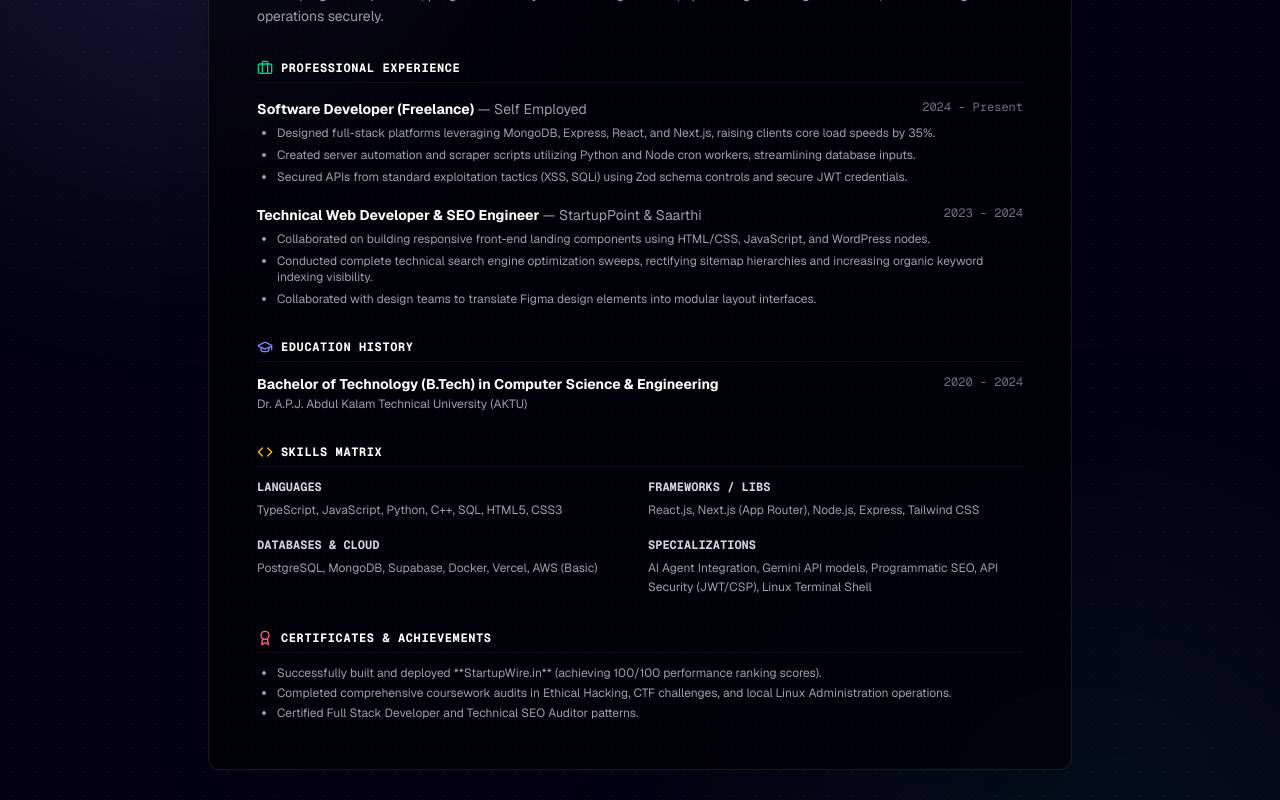
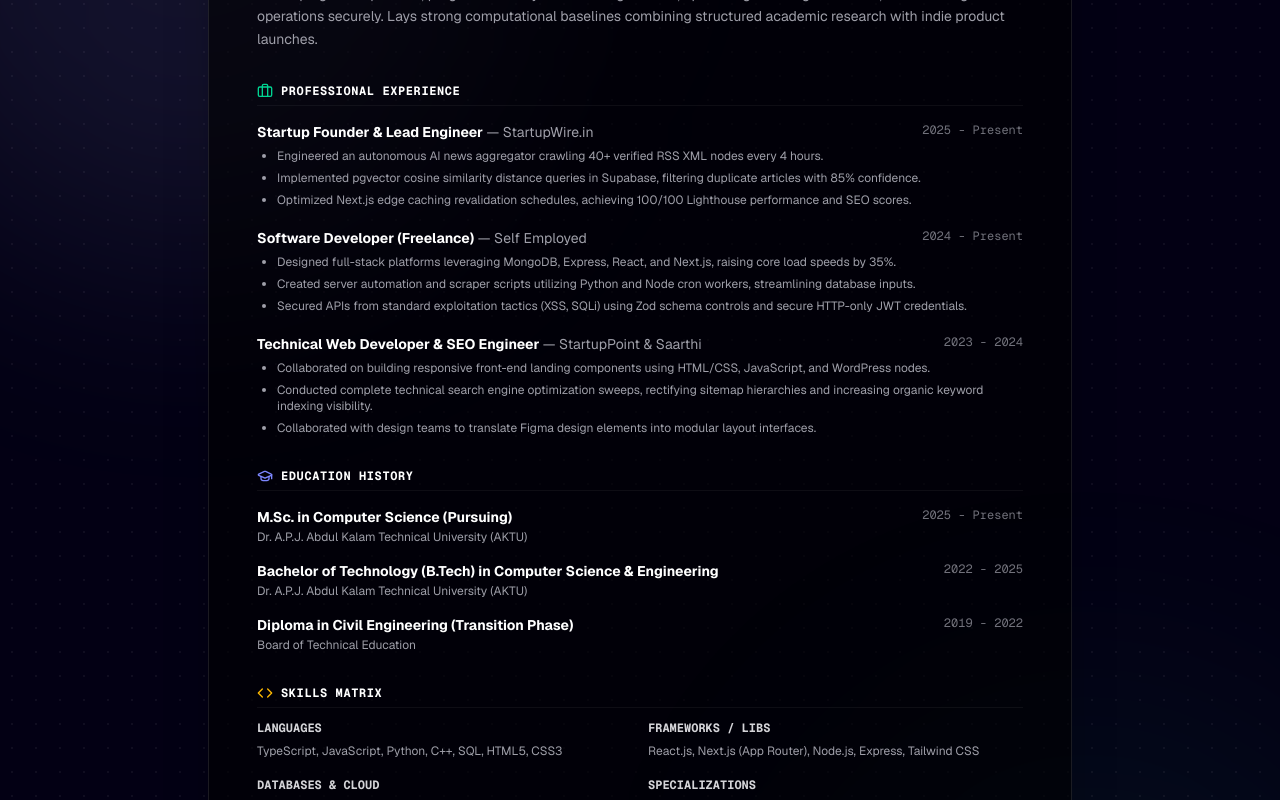
Before and after one commit to IamKady/kuldeepvishwakarma, a Next.js app: page /resume in a window 1280 px wide. Shown: the part 560-1360 px from the top of the page. Built offline with nearby package versions, Linux system fonts and the light colour scheme.

Commit message:
feat: update resume credentials to align with MSc and StartupWire founder achievements

```diff
--- a/src/app/resume/page.tsx
+++ b/src/app/resume/page.tsx
@@ -16,7 +16,8 @@ import {
   Award,
   Phone,
   FileText,
-  Sparkles
+  Sparkles,
+  CheckCircle2
 } from 'lucide-react';
 import confetti from 'canvas-confetti';
 
@@ -36,7 +37,7 @@ export default function Resume() {
   const skillsGroup = [
     { title: 'Languages', items: ['TypeScript', 'JavaScript', 'Python', 'C++', 'SQL', 'HTML5', 'CSS3'] },
     { title: 'Frameworks / Libs', items: ['React.js', 'Next.js (App Router)', 'Node.js', 'Express', 'Tailwind CSS'] },
-    { title: 'Databases & Cloud', items: ['PostgreSQL', 'MongoDB', 'Supabase', 'Docker', 'Vercel', 'AWS (Basic)'] },
+    { title: 'Databases & Cloud', items: ['PostgreSQL', 'pgvector', 'MongoDB', 'Supabase', 'Docker', 'Vercel', 'AWS (Basic)'] },
     { title: 'Specializations', items: ['AI Agent Integration', 'Gemini API models', 'Programmatic SEO', 'API Security (JWT/CSP)', 'Linux Terminal Shell'] }
   ];
 
@@ -45,7 +46,7 @@ export default function Resume() {
   return (
     <div className="max-w-4xl mx-auto px-4 space-y-10 py-6 print:py-0 print:px-0">
 
-      {/* Simulated PDF Toolbar (Hidden when printed) */}
+      {/* PDF Toolbar */}
       <div className="flex flex-col md:flex-row justify-between items-stretch md:items-center gap-4 bg-zinc-950/70 p-4 rounded-xl border border-white/10 print:hidden backdrop-blur-md">
         <div className="flex items-center space-x-3">
           <div className="p-2 bg-rose-500/10 rounded border border-rose-500/20">
@@ -56,7 +57,7 @@ export default function Resume() {
               resume_kuldeep_vishwakarma.pdf <span className="text-[9px] text-zinc-500 normal-case">(A4 Render)</span>
             </h1>
             <p className="text-[10px] text-zinc-500 font-mono mt-0.5">
-              Size: ~124 KB | Ver: 1.4.2 | Systems Active
+              Size: ~128 KB | Ver: 1.4.6 | Systems Active
             </p>
           </div>
         </div>
@@ -171,7 +172,7 @@ export default function Resume() {
           <p className={`text-xs sm:text-sm leading-relaxed font-sans ${
             isPdf ? 'text-zinc-800' : 'text-zinc-400'
           } print:text-zinc-700`}>
-            Innovative Computer Science graduate and software engineer with expertise designing responsive MERN & Next.js web applications, building background crawlers, and integrating artificial intelligence engines. Hands-on experience developing StartupWire.in, programmatically summarizing content, optimizing for Google crawlers, and handling server operations securely.
+            Innovative Computer Science graduate and software engineer with expertise designing responsive MERN & Next.js web applications, building background crawlers, and integrating artificial intelligence engines. Hands-on experience developing StartupWire.in, programmatically summarizing content, optimizing for Google crawlers, and handling server operations securely. Lays strong computational baselines combining structured academic research with indie product launches.
           </p>
         </div>
 
@@ -185,6 +186,25 @@ export default function Resume() {
           </h3>
 
           <div className="space-y-5">
+            {/* StartupWire */}
+            <div className="space-y-1.5">
+              <div className="flex justify-between items-start text-xs sm:text-sm font-sans">
+                <div>
+                  <span className={`font-bold ${isPdf ? 'text-zinc-950' : 'text-white'} print:text-zinc-900`}>Startup Founder & Lead Engineer</span>
+                  <span className={isPdf ? 'text-zinc-600' : 'text-zinc-400 print:text-zinc-600'}> — StartupWire.in</span>
+                </div>
+                <span className={`font-mono text-xs ${isPdf ? 'text-zinc-600' : 'text-zinc-500'} print:text-zinc-600`}>2025 - Present</span>
+              </div>
+              <ul className={`list-disc pl-5 text-xs space-y-1.5 font-sans ${
+                isPdf ? 'text-zinc-800' : 'text-zinc-400'
+              } print:text-zinc-700`}>
+                <li>Engineered an autonomous AI news aggregator crawling 40+ verified RSS XML nodes every 4 hours.</li>
+                <li>Implemented pgvector cosine similarity distance queries in Supabase, filtering duplicate articles with 85% confidence.</li>
+                <li>Optimized Next.js edge caching revalidation schedules, achieving 100/100 Lighthouse performance and SEO scores.</li>
+              </ul>
+            </div>
+
+            {/* Freelance */}
             <div className="space-y-1.5">
               <div className="flex justify-between items-start text-xs sm:text-sm font-sans">
                 <div>
@@ -196,12 +216,13 @@ export default function Resume() {
               <ul className={`list-disc pl-5 text-xs space-y-1.5 font-sans ${
                 isPdf ? 'text-zinc-800' : 'text-zinc-400'
               } print:text-zinc-700`}>
-                <li>Designed full-stack platforms leveraging MongoDB, Express, React, and Next.js, raising clients core load speeds by 35%.</li>
+                <li>Designed full-stack platforms leveraging MongoDB, Express, React, and Next.js, raising core load speeds by 35%.</li>
                 <li>Created server automation and scraper scripts utilizing Python and Node cron workers, streamlining database inputs.</li>
-                <li>Secured APIs from standard exploitation tactics (XSS, SQLi) using Zod schema controls and secure JWT credentials.</li>
+                <li>Secured APIs from standard exploitation tactics (XSS, SQLi) using Zod schema controls and secure HTTP-only JWT credentials.</li>
               </ul>
             </div>
 
+            {/* Saarthi */}
             <div className="space-y-1.5">
               <div className="flex justify-between items-start text-xs sm:text-sm font-sans">
                 <div>
@@ -222,19 +243,38 @@ export default function Resume() {
         </div>
 
         {/* Education Section */}
-        <div className="space-y-3">
+        <div className="space-y-4">
           <h3 className={`text-xs font-bold uppercase tracking-wider font-mono border-b pb-1.5 flex items-center ${
             isPdf ? 'text-zinc-950 border-zinc-200' : 'text-white border-white/5'
           } print:text-zinc-900 print:border-zinc-200`}>
             <GraduationCap className={`w-4 h-4 mr-2 ${isPdf ? 'text-indigo-700' : 'text-indigo-400'} print:text-indigo-600`} />
             Education History
           </h3>
-          <div className="flex justify-between items-start text-xs sm:text-sm font-sans">
-            <div>
-              <span className={`font-bold ${isPdf ? 'text-zinc-950' : 'text-white'} print:text-zinc-900`}>Bachelor of Technology (B.Tech) in Computer Science & Engineering</span>
-              <p className={`text-xs mt-0.5 ${isPdf ? 'text-zinc-600' : 'text-zinc-400'} print:text-zinc-600`}>Dr. A.P.J. Abdul Kalam Technical University (AKTU)</p>
+
+          <div className="space-y-4">
+            <div className="flex justify-between items-start text-xs sm:text-sm font-sans">
+              <div>
+                <span className={`font-bold ${isPdf ? 'text-zinc-950' : 'text-white'} print:text-zinc-900`}>M.Sc. in Computer Science (Pursuing)</span>
+                <p className={`text-xs mt-0.5 ${isPdf ? 'text-zinc-600' : 'text-zinc-400'} print:text-zinc-600`}>Dr. A.P.J. Abdul Kalam Technical University (AKTU)</p>
+              </div>
+              <span className={`font-mono text-xs ${isPdf ? 'text-zinc-600' : 'text-zinc-500'} print:text-zinc-600`}>2025 - Present</span>
             </div>
-            <span className={`font-mono text-xs ${isPdf ? 'text-zinc-600' : 'text-zinc-500'} print:text-zinc-600`}>2020 - 2024</span>
+
+            <div className="flex justify-between items-start text-xs sm:text-sm font-sans">
+              <div>
+                <span className={`font-bold ${isPdf ? 'text-zinc-950' : 'text-white'} print:text-zinc-900`}>Bachelor of Technology (B.Tech) in Computer Science & Engineering</span>
+                <p className={`text-xs mt-0.5 ${isPdf ? 'text-zinc-600' : 'text-zinc-400'} print:text-zinc-600`}>Dr. A.P.J. Abdul Kalam Technical University (AKTU)</p>
+              </div>
+              <span className={`font-mono text-xs ${isPdf ? 'text-zinc-600' : 'text-zinc-500'} print:text-zinc-600`}>2022 - 2025</span>
+            </div>
+
+            <div className="flex justify-between items-start text-xs sm:text-sm font-sans">
+              <div>
+                <span className={`font-bold ${isPdf ? 'text-zinc-950' : 'text-white'} print:text-zinc-900`}>Diploma in Civil Engineering (Transition Phase)</span>
+                <p className={`text-xs mt-0.5 ${isPdf ? 'text-zinc-600' : 'text-zinc-400'} print:text-zinc-600`}>Board of Technical Education</p>
+              </div>
+              <span className={`font-mono text-xs ${isPdf ? 'text-zinc-600' : 'text-zinc-500'} print:text-zinc-600`}>2019 - 2022</span>
+            </div>
           </div>
         </div>
 
```
